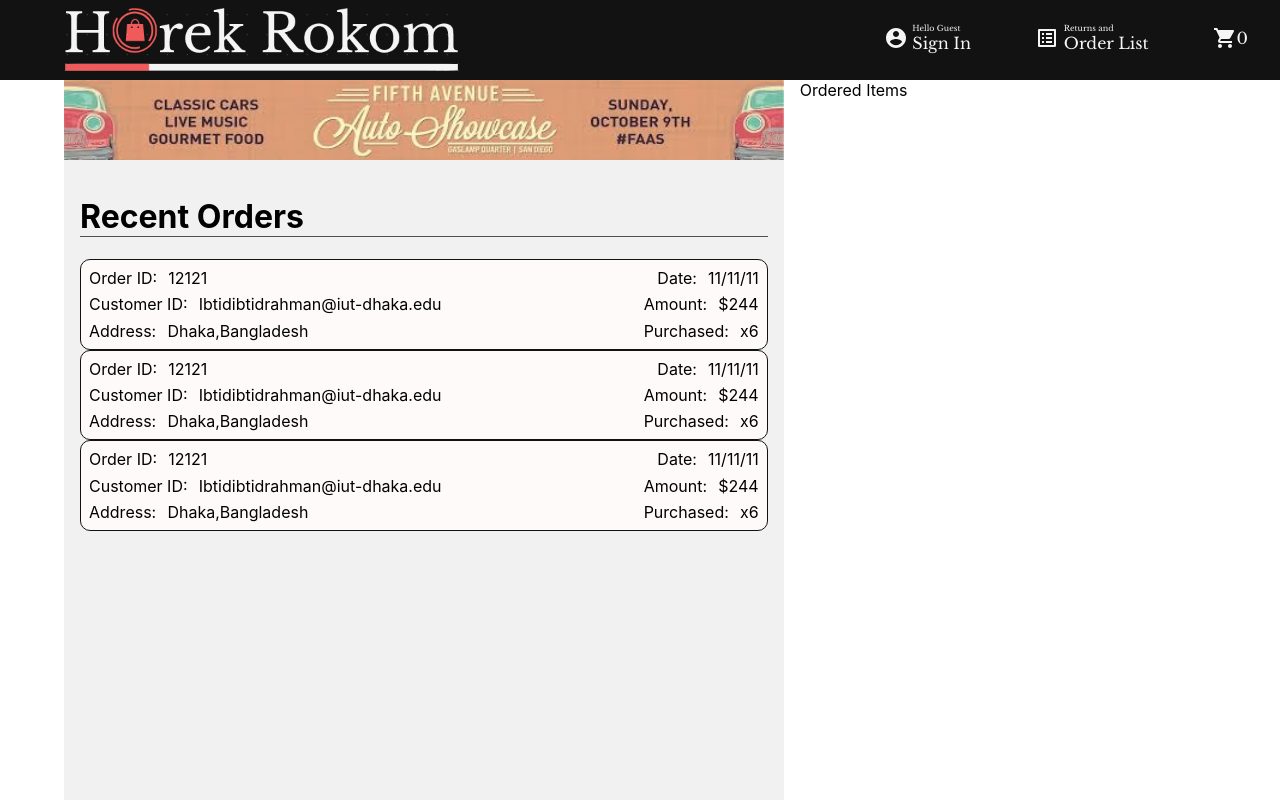
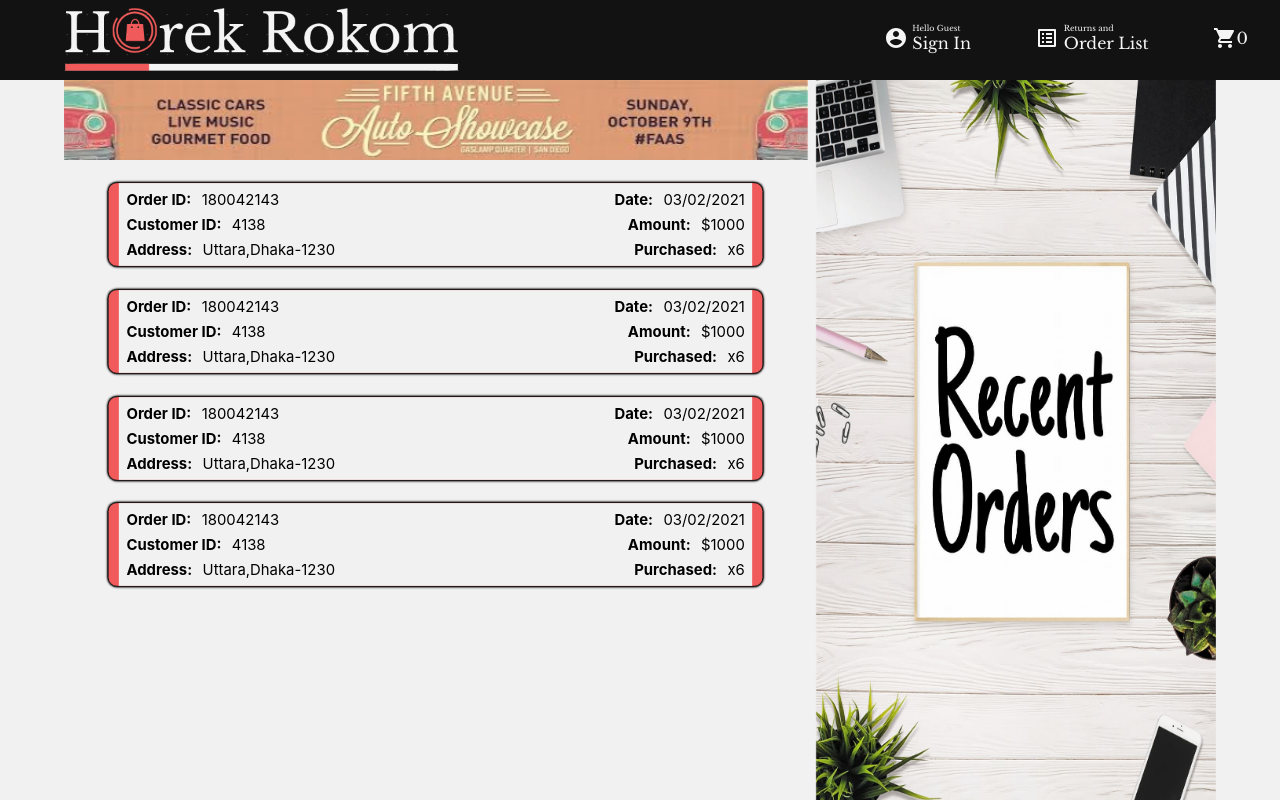
Before and after one commit to Ibtid/Horek-Rokom, a React (Create React App) app: page /orders in a window 1280 px wide. Built offline with nearby package versions, Linux system fonts and the light colour scheme.

Commit message:
order page values and styling

```diff
--- a/src/Admin/Components/NewProducts/NewProducts.css
+++ b/src/Admin/Components/NewProducts/NewProducts.css
@@ -95,4 +95,6 @@
   height: 15vh;
   width: 7rem;
   border-radius: 10px 10px 10px 10px;
+
+  /*border-radius: 10px 10px 10px 10px;*/
 }
--- a/src/Pages/CheckoutPage/CheckoutPage.js
+++ b/src/Pages/CheckoutPage/CheckoutPage.js
@@ -2,12 +2,53 @@ import React, { useState } from 'react';
 import advert from '../../Resources/Picture/svg/undraw_online_payments_luau.svg';
 import StripeCheckout from 'react-stripe-checkout';
 import Button from '../../SharedComponents/UIElements/Buttons/Buttons';
+import { v4 as uuidv4 } from 'uuid';
+import { useHistory } from 'react-router-dom';
 
 import './CheckoutPage.css';
 import { useStateValue } from '../../StateProvider/StateProvider';
 
 const CheckoutPage = () => {
-  const [{ cartSummary, currentUser }, dispatch] = useStateValue();
+  let history = useHistory();
+  const orderid = uuidv4();
+  const [
+    { orderDetails, order, cart, cartSummary, currentUser },
+    dispatch,
+  ] = useStateValue();
+
+  const createOrder = () => {
+    dispatch({
+      type: 'CREATE_ORDER',
+      order: {
+        orderID: orderid,
+        userID: currentUser[0].id,
+        address: 'Uttara,Dhaka',
+        items: cart.length,
+        totalPrice: cartSummary.total,
+        date: '11/11/11',
+      },
+    });
+    cart.map((cart) => {
+      dispatch({
+        type: 'CREATE_ORDER_SUMMARY',
+        orderDetails: {
+          orderid: orderid,
+          productId: cart.id,
+          image: cart.image,
+          description: cart.description,
+          price: cart.price,
+        },
+      });
+    });
+    console.log(order);
+    console.log(orderDetails);
+  };
+
+  const emptyCart = () => {
+    dispatch({
+      type: 'EMPTY_CART',
+    });
+  };
 
   const makePayment = (token) => {
     const body = {
@@ -27,6 +68,11 @@ const CheckoutPage = () => {
         console.log('Response ', response);
         const { status } = response;
         console.log('STATUS ', status);
+        if (status === 200) {
+          createOrder();
+          emptyCart();
+          history.push('/orders');
+        }
       })
       .catch((error) => console.log(error));
   };
@@ -78,7 +124,11 @@ const CheckoutPage = () => {
                 name='Card Info'
                 currency='USD'
                 amount={cartSummary.total * 100}>
-                <Button type='danger' message='Pay with card' />
+                <Button
+                  type='danger'
+                  message='Pay with card'
+                  //onClick={createOrder}
+                />
               </StripeCheckout>
             </div>
           </div>
--- a/src/Pages/OrderPage/OrderPage.css
+++ b/src/Pages/OrderPage/OrderPage.css
@@ -2,6 +2,7 @@
   display: flex;
   align-items: center;
   justify-content: center;
+  background-color: #f1f1f1;
 }
 
 .orderPage__container {
@@ -10,11 +11,24 @@
   display: flex;
 }
 
+.orderPage__TitleImageContainer {
+  height: 90vh;
+  flex: 0.35;
+  z-index: 10;
+  position: sticky;
+  top: 10vh;
+}
+
+.orderPage__TitleImage {
+  width: 100%;
+  height: 90vh;
+}
+
 .orderPage__orderList {
-  flex: 0.7;
+  flex: 0.65;
   min-height: 90vh;
   background-color: #f1f1f1;
-  margin-right: 1rem;
+  margin-right: 0.5rem;
 }
 
 .orderPage__ad {
@@ -23,9 +37,15 @@
   display: flex;
   align-items: center;
   justify-content: center;
+  z-index: 10;
+  position: sticky;
+  top: 10vh;
 }
 
 .orderPage__image {
   width: 100%;
   height: 10vh;
+  z-index: 10;
+  position: sticky;
+  top: 10vh;
 }
--- a/src/Pages/OrderPage/OrderPage.js
+++ b/src/Pages/OrderPage/OrderPage.js
@@ -1,5 +1,6 @@
 import React from 'react';
 import ad from '../../Resources/Picture/Advertisement/images (1).jpg';
+import title from '../../Resources/Picture/Advertisement/Recent.jpg';
 import OrderList from '../../UserComponent/Orders/OrderList/OrderList';
 
 import './OrderPage.css';
@@ -16,7 +17,13 @@ const OrderPage = () => {
             <OrderList />
           </div>
         </div>
-        <div className='orderPage__orderItems'>Ordered Items</div>
+        <div className='orderPage__TitleImageContainer'>
+          <img
+            className='orderPage__TitleImage'
+            src={title}
+            alt='RECENT ORDERS'
+          />
+        </div>
       </div>
     </div>
   );
--- a/src/StateProvider/reducer.js
+++ b/src/StateProvider/reducer.js
@@ -4,6 +4,8 @@ export const initialState = {
   registeredUser: [],
   currentUser: [],
   cartSummary: [],
+  order: [],
+  orderDetails: [],
 };
 
 const reducer = (state, action) => {
@@ -60,6 +62,13 @@ const reducer = (state, action) => {
         cartSummary: action.cartSummary,
       };
 
+    case 'EMPTY_CART':
+      return {
+        ...state,
+        cart: [],
+        cartSummary: [],
+      };
+
     case 'Register_User':
       let userIsUnique = true;
       state.registeredUser.map((user) => {
@@ -114,6 +123,18 @@ const reducer = (state, action) => {
         currentUser: [],
       };
 
+    case 'CREATE_ORDER':
+      return {
+        ...state,
+        order: [...state.order, action.order],
+      };
+
+    case 'CREATE_ORDER_SUMMARY':
+      return {
+        ...state,
+        orderDetails: [...state.orderDetails, action.orderDetails],
+      };
+
     default:
       return state;
   }
--- a/src/UserComponent/Orders/OrderList/OrderList.css
+++ b/src/UserComponent/Orders/OrderList/OrderList.css
@@ -1,6 +1,3 @@
 .orderList {
-  padding: 1rem;
+  padding: 0.2rem;
 }
-.orderList__header {
-  border-bottom: 0.1rem solid #504e4e;
-}
--- a/src/UserComponent/Orders/OrderList/OrderList.js
+++ b/src/UserComponent/Orders/OrderList/OrderList.js
@@ -1,15 +1,55 @@
 import React from 'react';
 import './OrderList.css';
 import OrderSummary from './OrderSummary/OrderSummary';
+import { useStateValue } from '../../../StateProvider/StateProvider';
 
 const OrderList = () => {
+  const [state, dispatch] = useStateValue();
   return (
     <div className='orderList'>
-      <h1 className='orderList__header'>Recent Orders</h1>
       <div className='orderList__orderSummary'>
-        <OrderSummary />
-        <OrderSummary />
-        <OrderSummary />
+        {state.order.map((orders) => (
+          <OrderSummary
+            orderID={orders.orderID}
+            userID={orders.userID}
+            address={orders.address}
+            items={orders.items}
+            totalPrice={orders.totalPrice}
+            date={orders.date}
+          />
+        ))}
+        <OrderSummary
+          orderID='180042143'
+          userID='4138'
+          address='Uttara,Dhaka-1230'
+          items='6'
+          totalPrice='1000'
+          date='03/02/2021'
+        />
+        <OrderSummary
+          orderID='180042143'
+          userID='4138'
+          address='Uttara,Dhaka-1230'
+          items='6'
+          totalPrice='1000'
+          date='03/02/2021'
+        />
+        <OrderSummary
+          orderID='180042143'
+          userID='4138'
+          address='Uttara,Dhaka-1230'
+          items='6'
+          totalPrice='1000'
+          date='03/02/2021'
+        />
+        <OrderSummary
+          orderID='180042143'
+          userID='4138'
+          address='Uttara,Dhaka-1230'
+          items='6'
+          totalPrice='1000'
+          date='03/02/2021'
+        />
       </div>
     </div>
   );
--- a/src/UserComponent/Orders/OrderList/OrderSummary/OrderSummary.css
+++ b/src/UserComponent/Orders/OrderList/OrderSummary/OrderSummary.css
@@ -1,13 +1,20 @@
 .orderSummary {
-  background-color: #fffafa;
   border-radius: 10px;
   border: 0.1rem solid #121212;
+  box-shadow: 0px 0px 2px 0.8px #121212;
+  background-color: #f15a5a;
+  margin: 1rem;
+  cursor: pointer;
+  opacity: 0;
 }
 
 .orderSummary__container {
   display: flex;
   flex-direction: column;
+  background-color: #f1f1f1;
   padding: 0.3rem;
+  margin-right: 0.7rem;
+  margin-left: 0.7rem;
   justify-content: space-between;
 }
 
@@ -18,6 +25,7 @@
 
 .orderSummary__title {
   margin-right: 0.7rem;
+  font-weight: 700;
 }
 
 .orderSummary__segment {
--- a/src/UserComponent/Orders/OrderList/OrderSummary/OrderSummary.js
+++ b/src/UserComponent/Orders/OrderList/OrderSummary/OrderSummary.js
@@ -1,50 +1,48 @@
+import { motion } from 'framer-motion';
 import React from 'react';
 import './OrderSummary.css';
 
-const OrderSummary = () => {
-  const DUMMY_ORDER = {
-    orderID: 12121,
-    userID: 'Ibtidibtidrahman@iut-dhaka.edu',
-    address: 'Dhaka,Bangladesh',
-    items: 6,
-    totalPrice: 244,
-    date: '11/11/11',
-  };
+const OrderSummary = (props) => {
   return (
-    <div className='orderSummary'>
+    <motion.div
+      className='orderSummary'
+      animate={{ scale: 0.93, opacity: 1 }}
+      transition={{ duration: 0.3 }}
+      whileHover={{ scale: 1 }}
+      whileTap={{ scale: 0.9 }}>
       <div className='orderSummary__container'>
         <div className='orderSummary__orderInfo'>
           <div className='orderSummary__segment'>
             <div className='orderSummary__title'>Order ID:</div>
-            <div className='orderSummary__orderID'>{DUMMY_ORDER.orderID}</div>
+            <div className='orderSummary__orderID'>{props.orderID}</div>
           </div>
           <div className='orderSummary__segment'>
             <div className='orderSummary__title'>Date:</div>
-            <div className='orderSummary__date'>{DUMMY_ORDER.date}</div>
+            <div className='orderSummary__date'>{props.date}</div>
           </div>
         </div>
         <div className='orderSummary__orderInfo'>
           <div className='orderSummary__segment'>
             <div className='orderSummary__title'>Customer ID:</div>
-            <div className='orderSummary__orderID'>{DUMMY_ORDER.userID}</div>
+            <div className='orderSummary__orderID'>{props.userID}</div>
           </div>
           <div className='orderSummary__segment'>
             <div className='orderSummary__title'>Amount:</div>
-            <div className='orderSummary__date'>${DUMMY_ORDER.totalPrice}</div>
+            <div className='orderSummary__date'>${props.totalPrice}</div>
           </div>
         </div>
         <div className='orderSummary__orderInfo'>
           <div className='orderSummary__segment'>
             <div className='orderSummary__title'>Address:</div>
-            <div className='orderSummary__orderID'>{DUMMY_ORDER.address}</div>
+            <div className='orderSummary__orderID'>{props.address}</div>
           </div>
           <div className='orderSummary__segment'>
             <div className='orderSummary__title'>Purchased:</div>
-            <div className='orderSummary__date'>x{DUMMY_ORDER.items}</div>
+            <div className='orderSummary__date'>x{props.items}</div>
           </div>
         </div>
       </div>
-    </div>
+    </motion.div>
   );
 };
 
```
Also changed, not shown: src/Resources/Picture/Advertisement/Recent.jpg (added), src/Resources/Picture/Advertisement/Untitled.jpg (added).
